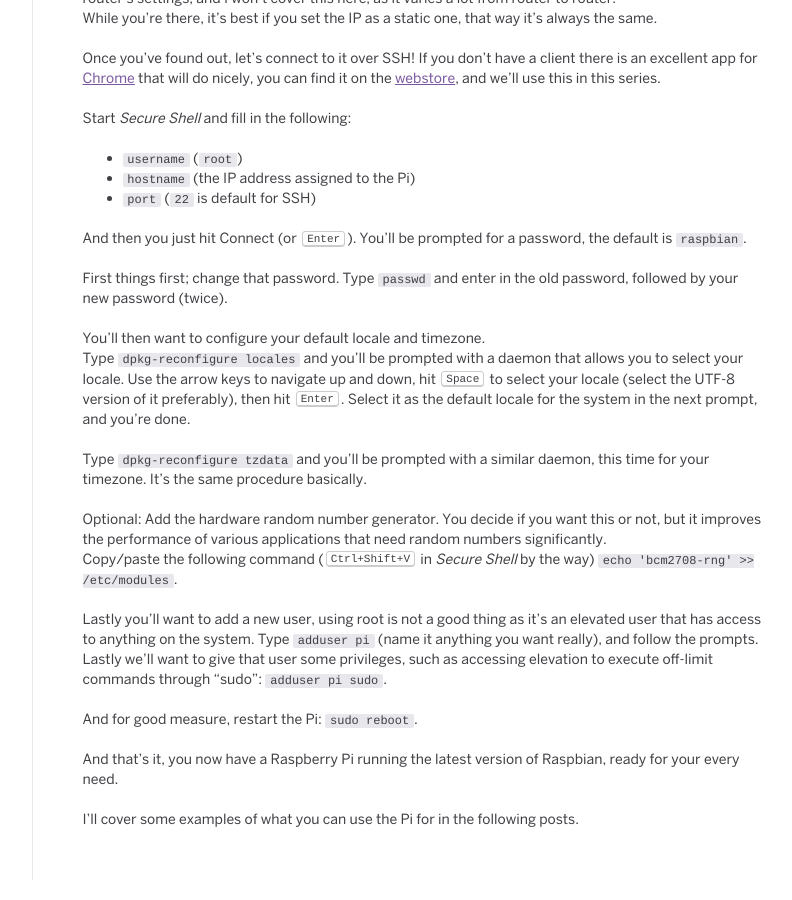
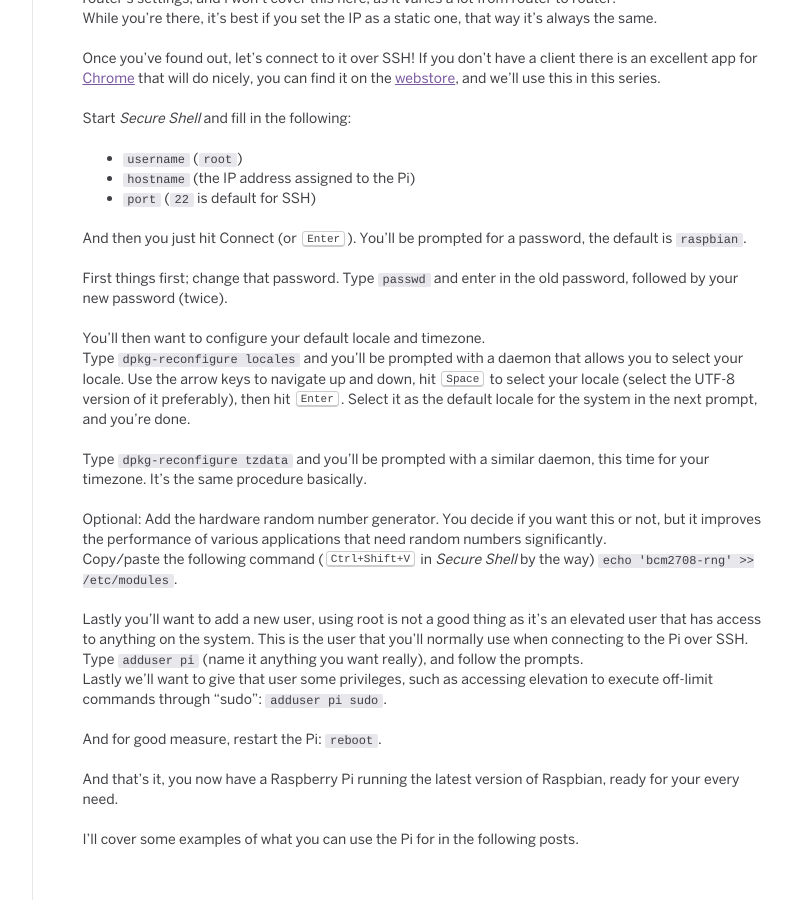
Before and after one commit to p3lim/p3lim.github.io, a Jekyll site: the page built from _posts/2015-12-25-raspi-debian.md, in a window 1280 px wide and 900 px high, scrolled down 2036 px. Shown: the whole window, without its empty margins (118-910 px from the left). Built offline with Jekyll 4.4.1, drawn with Linux system fonts in a browser that asks for light colours.

Commit message:
Mistakes were made!

```diff
--- a/_posts/2015-12-25-raspbi-debian.md
+++ b/_posts/2015-12-25-raspi-debian.md
@@ -98,10 +98,10 @@ Type `dpkg-reconfigure tzdata` and you'll be prompted with a similar daemon, thi
 Optional: Add the hardware random number generator. You decide if you want this or not, but it improves the performance of various applications that need random numbers significantly.
 Copy/paste the following command (<kbd>Ctrl+Shift+V</kbd> in *Secure Shell* by the way) `echo 'bcm2708-rng' >> /etc/modules`.
 
-Lastly you'll want to add a new user, using root is not a good thing as it's an elevated user that has access to anything on the system. Type `adduser pi` (name it anything you want really), and follow the prompts.
+Lastly you'll want to add a new user, using root is not a good thing as it's an elevated user that has access to anything on the system. This is the user that you'll normally use when connecting to the Pi over SSH. Type `adduser pi` (name it anything you want really), and follow the prompts.
 Lastly we'll want to give that user some privileges, such as accessing elevation to execute off-limit commands through "sudo": `adduser pi sudo`.
 
-And for good measure, restart the Pi: `sudo reboot`.
+And for good measure, restart the Pi: `reboot`.
 
 And that's it, you now have a Raspberry Pi running the latest version of Raspbian, ready for your every need.
 
```
